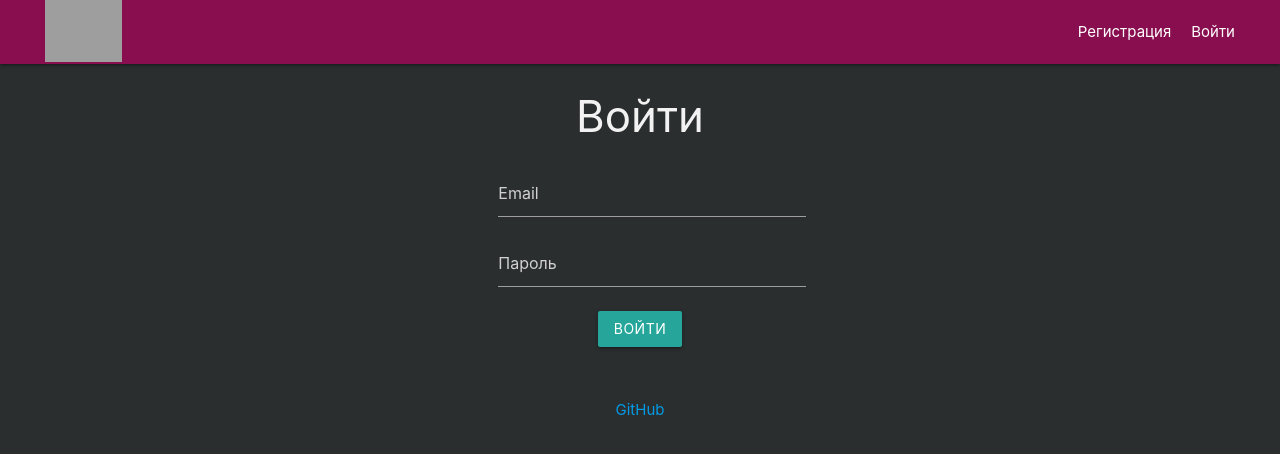
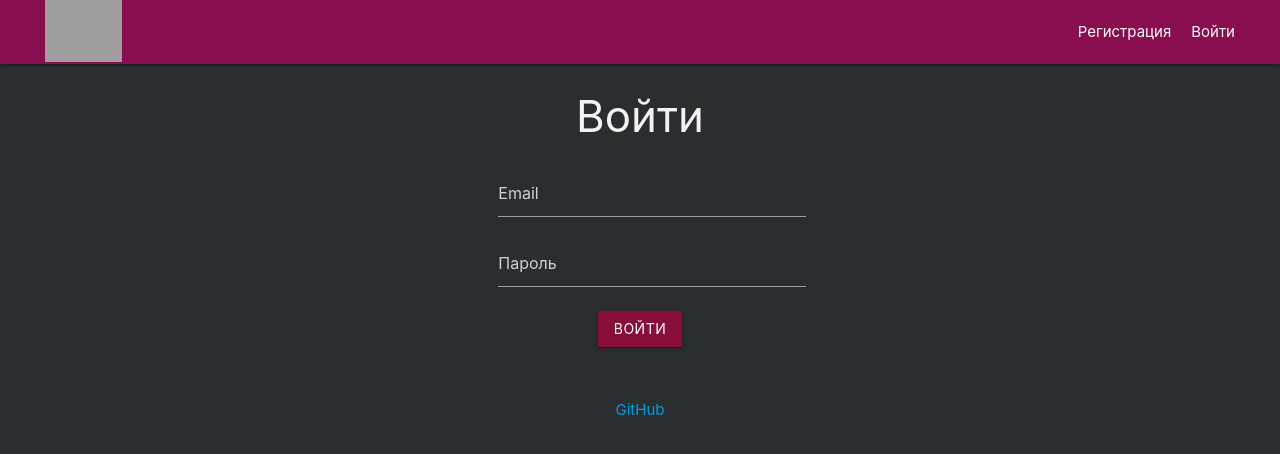
Before and after one commit to Quantum-PizZzA/Vitrina, a Vue app: page /signin in a window 1280 px wide. Shown: the top 454 px of the page. Built offline with nearby package versions, Linux system fonts and the light colour scheme; no server answers; grey boxes are pictures that could not be loaded.

Commit message:
Update style.css

```diff
--- a/src/style.css
+++ b/src/style.css
@@ -22,7 +22,7 @@ hr {
     height: 1px; /* Толщина линии */
 }
 
-.btn-large{
+.btn-large, .btn{
     background-color: var(--theme)
 }
 
```
